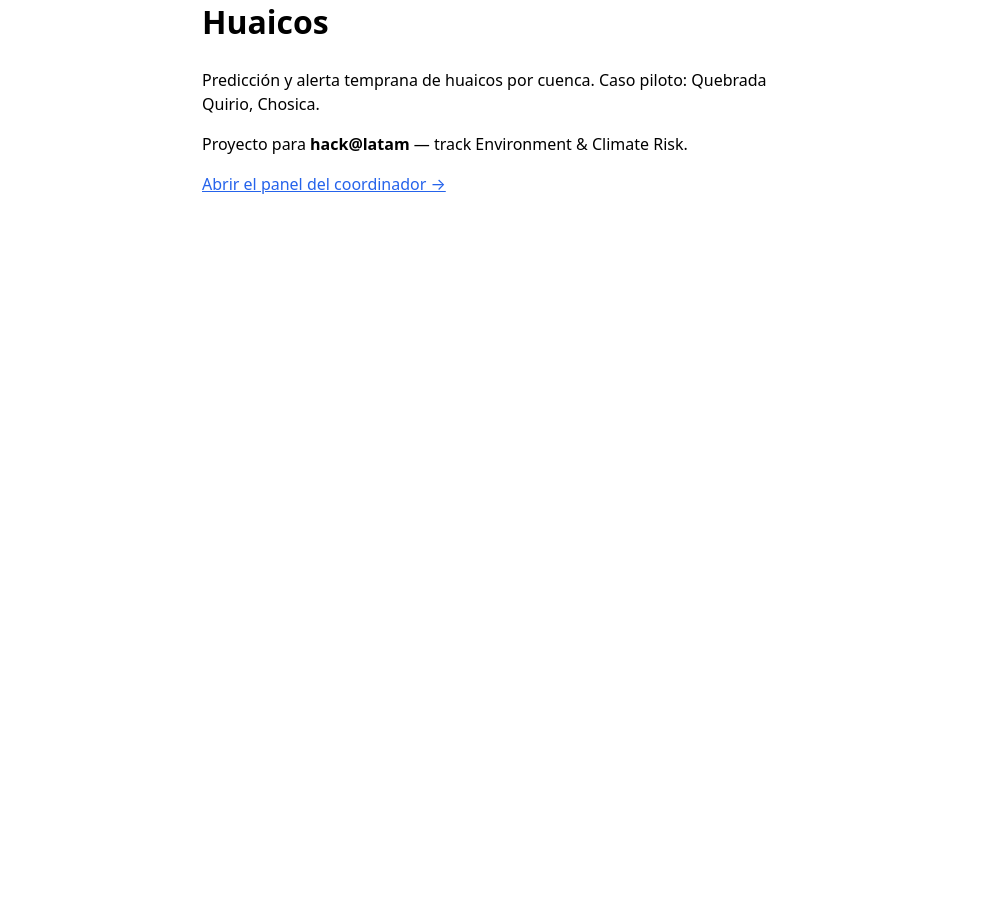
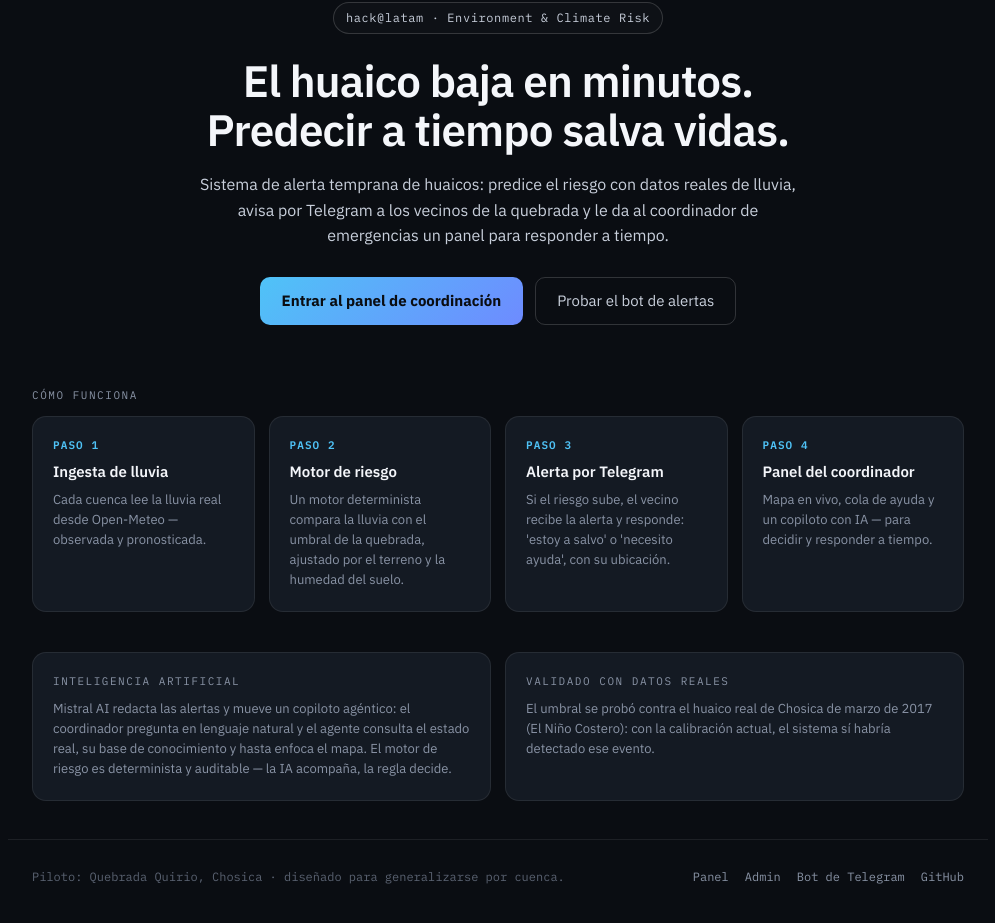
Before and after one commit to paul0610/hackaton-indies-prediccion-huaicos, a Next.js app: page / in a window 1280 px wide. Shown: the part 119-1042 px from the top of the page, without its empty margins (142-1137 px from the left). Before the commit the page ends 800 px from the top, so only its background shows below. Built offline with nearby package versions, Linux system fonts and the light colour scheme.

Commit message:
Pagina de inicio (landing) del proyecto

```diff
--- a/app/page.tsx
+++ b/app/page.tsx
@@ -1,18 +1,140 @@
+import "./panel/panel.css";
+
+const STEPS = [
+  {
+    t: "Ingesta de lluvia",
+    d: "Cada cuenca lee la lluvia real desde Open-Meteo — observada y pronosticada.",
+  },
+  {
+    t: "Motor de riesgo",
+    d: "Un motor determinista compara la lluvia con el umbral de la quebrada, ajustado por el terreno y la humedad del suelo.",
+  },
+  {
+    t: "Alerta por Telegram",
+    d: "Si el riesgo sube, el vecino recibe la alerta y responde: 'estoy a salvo' o 'necesito ayuda', con su ubicación.",
+  },
+  {
+    t: "Panel del coordinador",
+    d: "Mapa en vivo, cola de ayuda y un copiloto con IA — para decidir y responder a tiempo.",
+  },
+];
+
 export default function Home() {
   return (
-    <main style={{ maxWidth: 640, margin: "0 auto", padding: "3rem 1.5rem" }}>
-      <h1>Sistema de Alerta Temprana de Huaicos</h1>
-      <p>
-        Predicción y alerta temprana de huaicos por cuenca. Caso piloto:
-        Quebrada Quirio, Chosica.
-      </p>
-      <p>
-        Proyecto para <strong>hack@latam</strong> — track Environment &amp;
-        Climate Risk.
-      </p>
-      <p>
-        <a href="/panel">Abrir el panel del coordinador →</a>
-      </p>
+    <main className="tp-app">
+      <section className="lp-hero">
+        <span
+          style={{
+            display: "inline-flex",
+            alignItems: "center",
+            gap: 10,
+            fontWeight: 600,
+            fontSize: 19,
+            color: "var(--ink-0)",
+          }}
+        >
+          <span
+            style={{
+              width: 24,
+              height: 24,
+              borderRadius: 5,
+              background: "linear-gradient(135deg,#4fc3f7,#6e8bff)",
+            }}
+          />
+          Tempestas
+        </span>
+
+        <span className="chip" style={{ marginTop: 20 }}>
+          hack@latam · Environment &amp; Climate Risk
+        </span>
+
+        <h1 className="lp-h1">
+          El huaico baja en minutos.
+          <br />
+          Predecir a tiempo salva vidas.
+        </h1>
+
+        <p className="lp-lead">
+          Sistema de alerta temprana de huaicos: predice el riesgo con datos
+          reales de lluvia, avisa por Telegram a los vecinos de la quebrada y le
+          da al coordinador de emergencias un panel para responder a tiempo.
+        </p>
+
+        <div className="lp-actions">
+          <a className="lp-cta" href="/panel">
+            Entrar al panel de coordinación
+          </a>
+          <a
+            className="lp-cta-ghost"
+            href="https://t.me/alerta_huaicos_bot"
+            target="_blank"
+            rel="noreferrer"
+          >
+            Probar el bot de alertas
+          </a>
+        </div>
+      </section>
+
+      <section className="lp-section">
+        <div className="label">Cómo funciona</div>
+        <div className="lp-steps">
+          {STEPS.map((s, i) => (
+            <div className="card" key={i}>
+              <div className="lp-step-n">PASO {i + 1}</div>
+              <div className="lp-step-t">{s.t}</div>
+              <div className="lp-step-d">{s.d}</div>
+            </div>
+          ))}
+        </div>
+      </section>
+
+      <section className="lp-section">
+        <div className="lp-steps">
+          <div className="card">
+            <div className="label">Inteligencia artificial</div>
+            <div className="lp-step-d" style={{ marginTop: 10 }}>
+              Mistral AI redacta las alertas y mueve un copiloto agéntico: el
+              coordinador pregunta en lenguaje natural y el agente consulta el
+              estado real, su base de conocimiento y hasta enfoca el mapa. El
+              motor de riesgo es determinista y auditable — la IA acompaña, la
+              regla decide.
+            </div>
+          </div>
+          <div className="card">
+            <div className="label">Validado con datos reales</div>
+            <div className="lp-step-d" style={{ marginTop: 10 }}>
+              El umbral se probó contra el huaico real de Chosica de marzo de
+              2017 (El Niño Costero): con la calibración actual, el sistema sí
+              habría detectado ese evento.
+            </div>
+          </div>
+        </div>
+      </section>
+
+      <footer className="lp-foot">
+        <span>
+          Piloto: Quebrada Quirio, Chosica · diseñado para generalizarse por
+          cuenca.
+        </span>
+        <span style={{ display: "flex", gap: 16, flexWrap: "wrap" }}>
+          <a href="/panel">Panel</a>
+          <a href="/admin">Admin</a>
+          <a
+            href="https://t.me/alerta_huaicos_bot"
+            target="_blank"
+            rel="noreferrer"
+          >
+            Bot de Telegram
+          </a>
+          <a
+            href="https://github.com/paul0610/hackaton-indies-prediccion-huaicos"
+            target="_blank"
+            rel="noreferrer"
+          >
+            GitHub
+          </a>
+        </span>
+      </footer>
     </main>
   );
 }
--- a/app/panel/panel.css
+++ b/app/panel/panel.css
@@ -358,6 +358,61 @@
 }
 .voice-switch button.on { background: var(--cyan-soft); color: var(--cyan); }
 
+/* ---- Landing ---- */
+.lp-hero {
+  display: flex; flex-direction: column; align-items: center;
+  text-align: center; padding: 72px 24px 48px;
+  max-width: 820px; margin: 0 auto;
+}
+.lp-h1 {
+  font-size: 44px; font-weight: 600; line-height: 1.12;
+  letter-spacing: -0.02em; color: var(--ink-0); margin: 22px 0 0;
+}
+.lp-lead {
+  font-size: 16px; color: var(--ink-1); line-height: 1.6;
+  margin: 18px 0 0; max-width: 600px;
+}
+.lp-actions {
+  display: flex; gap: 12px; margin-top: 28px;
+  flex-wrap: wrap; justify-content: center;
+}
+.lp-cta {
+  background: linear-gradient(135deg, #4fc3f7, #6e8bff);
+  color: #0a0d12; font-weight: 700; font-size: 15px;
+  text-decoration: none; padding: 13px 22px; border-radius: 10px;
+}
+.lp-cta-ghost {
+  color: var(--ink-1); border: 1px solid var(--border-strong);
+  font-size: 15px; text-decoration: none;
+  padding: 12px 21px; border-radius: 10px;
+}
+.lp-cta-ghost:hover { color: var(--ink-0); border-color: var(--ink-3); }
+.lp-section {
+  max-width: 980px; margin: 0 auto; padding: 14px 24px; width: 100%;
+}
+.lp-steps {
+  display: grid; grid-template-columns: repeat(auto-fit, minmax(210px, 1fr));
+  gap: 14px; margin-top: 12px;
+}
+.lp-step-n {
+  font-family: var(--font-mono); font-size: 11px; font-weight: 700;
+  letter-spacing: 0.1em; color: var(--cyan);
+}
+.lp-step-t {
+  font-size: 15px; font-weight: 600; color: var(--ink-0); margin-top: 8px;
+}
+.lp-step-d {
+  font-size: 13px; color: var(--ink-2); margin-top: 6px; line-height: 1.55;
+}
+.lp-foot {
+  max-width: 980px; margin: 24px auto 0; padding: 28px 24px 48px;
+  width: 100%; border-top: 1px solid var(--border);
+  font-family: var(--font-mono); font-size: 12px; color: var(--ink-3);
+  display: flex; flex-wrap: wrap; gap: 14px; justify-content: space-between;
+}
+.lp-foot a { color: var(--ink-2); text-decoration: none; }
+.lp-foot a:hover { color: var(--ink-0); }
+
 /* ---- Help queue ---- */
 .queue-list {
   display: flex; flex-direction: column; gap: 8px;
```
